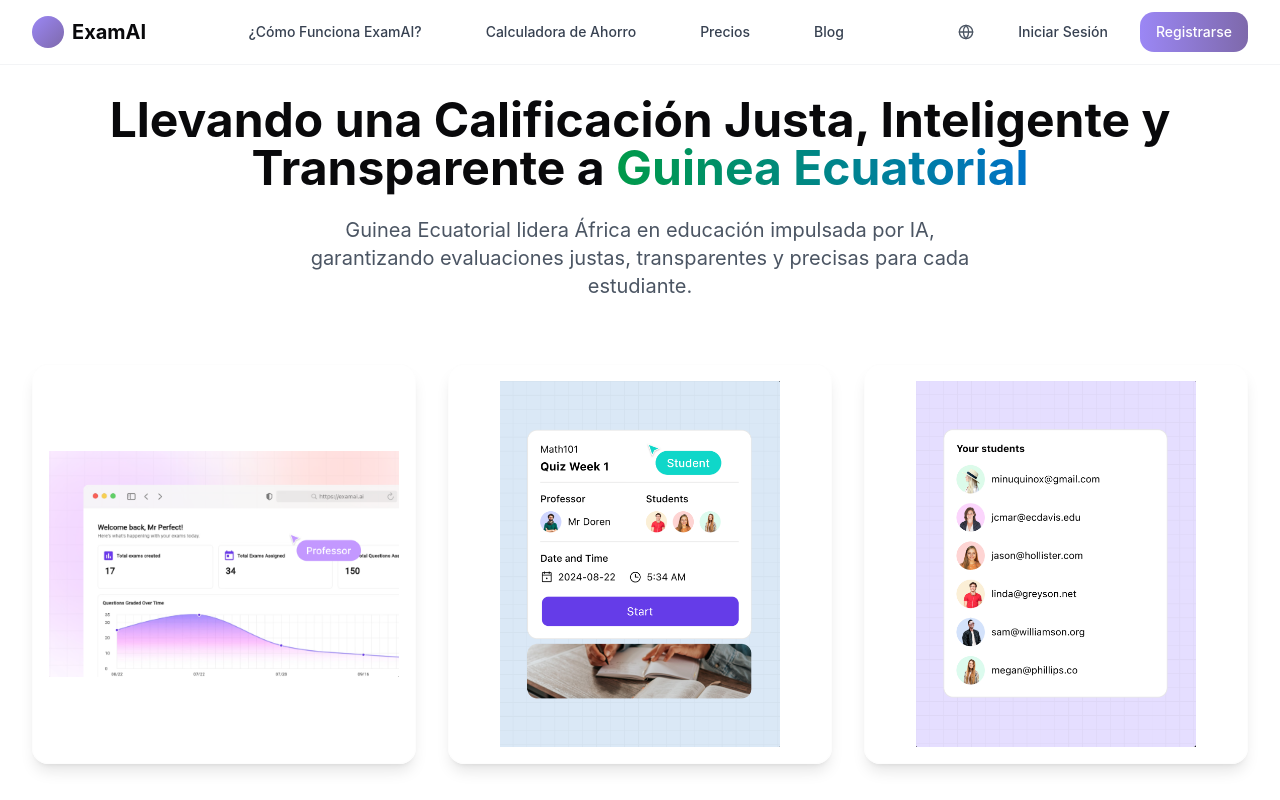
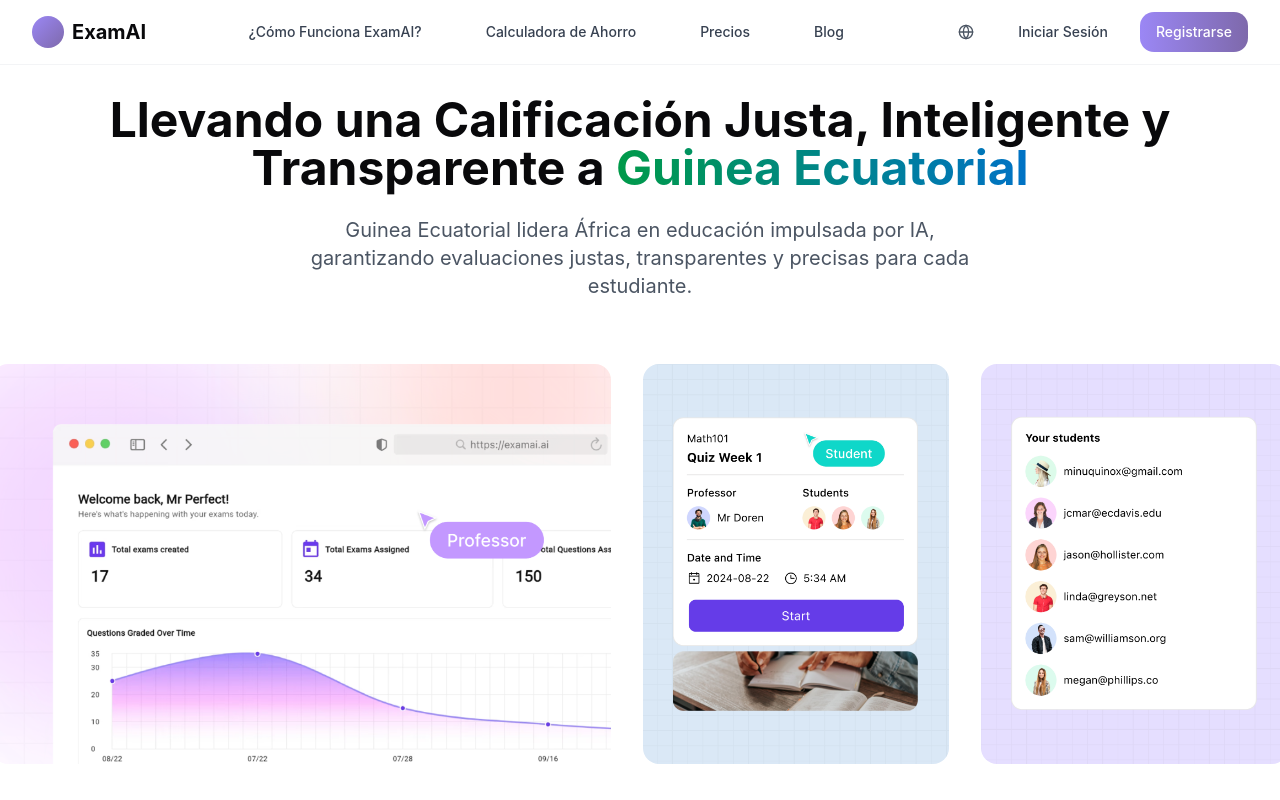
Before and after one commit to miniquinox/examai-equatorial-guinea, a React (Vite) app: page / in a window 1280 px wide. Shown: the top 800 px of the page. Built offline with nearby package versions, Linux system fonts and the light colour scheme.

Commit message:
Refactor Hero component image display
Updated the Hero component to display images without cards, using rounded corners and equal heights for all images.  The width of each image will now adjust automatically.

```diff
--- a/src/components/Hero.tsx
+++ b/src/components/Hero.tsx
@@ -13,30 +13,27 @@ const Hero = () => {
           </p>
         </div>
 
-        <div className="grid grid-cols-1 md:grid-cols-3 gap-8 px-4">
-          <div className="card p-4 animate-fade-up h-[400px]" style={{ animationDelay: "0.2s" }}>
+        <div className="flex flex-col md:flex-row gap-8 items-center justify-center px-4">
           <img
             src="/lovable-uploads/3ad9e7b5-5d92-4213-a910-77c7a30b0539.png"
             alt="Panel del Profesor"
-              className="w-full h-full object-contain"
+            className="rounded-2xl h-[400px] w-auto object-contain animate-fade-up"
+            style={{ animationDelay: "0.2s" }}
           />
-          </div>
 
-          <div className="card p-4 animate-fade-up h-[400px]" style={{ animationDelay: "0.4s" }}>
           <img
             src="/lovable-uploads/2de7be32-873b-4bc9-9093-887c0cb3991f.png"
             alt="Examen de Matemáticas"
-              className="w-full h-full object-contain"
+            className="rounded-2xl h-[400px] w-auto object-contain animate-fade-up"
+            style={{ animationDelay: "0.4s" }}
           />
-          </div>
 
-          <div className="card p-4 animate-fade-up h-[400px]" style={{ animationDelay: "0.6s" }}>
           <img
             src="/lovable-uploads/1c92cfac-5d13-41ec-92fd-cef745a64cf0.png"
             alt="Tus Estudiantes"
-              className="w-full h-full object-contain"
+            className="rounded-2xl h-[400px] w-auto object-contain animate-fade-up"
+            style={{ animationDelay: "0.6s" }}
           />
-          </div>
         </div>
       </div>
     </div>
```
Lines whose indentation alone changed are shown as unchanged.
